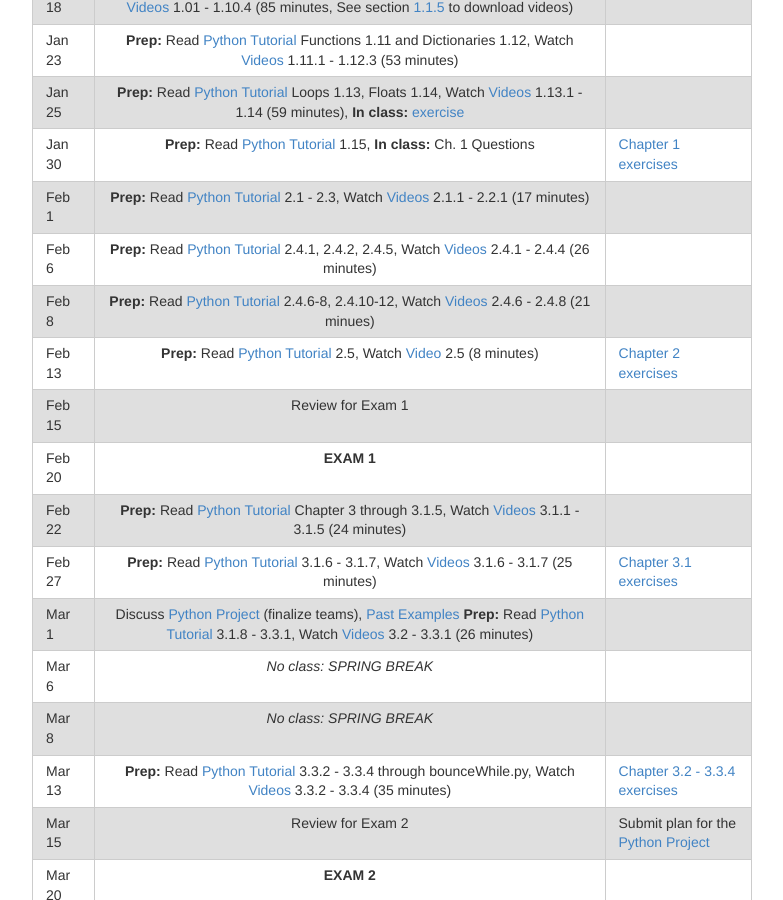
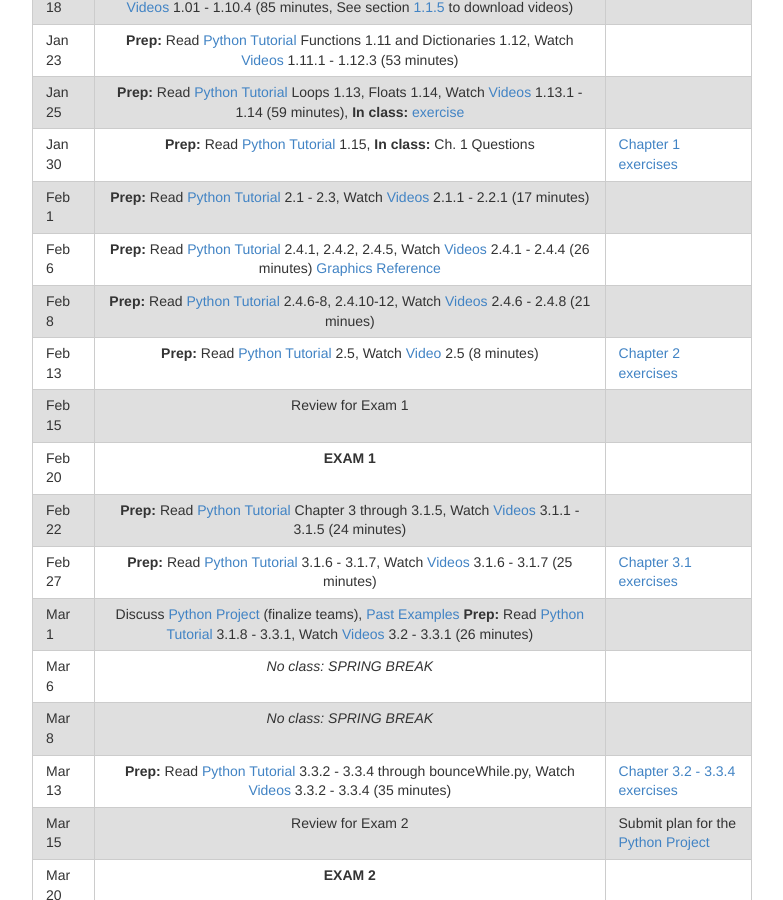
Before and after one commit to hwheeler01/comp150, a Jekyll site: the page built from syllabus.md, in a window 1280 px wide and 900 px high, scrolled down 5393 px. Shown: the whole window, without its empty margins (248-1031 px from the left). Built offline with Jekyll 4.4.1, drawn with Linux system fonts in a browser that asks for light colours.

Commit message:
add graphics reference link

```diff
--- a/syllabus.md
+++ b/syllabus.md
@@ -211,7 +211,7 @@ In the Activities column **"Prep:"** means preparation done ***before*** class!
 |Jan 25|**Prep:** Read [Python Tutorial](http://anh.cs.luc.edu/python/hands-on/3.1/handsonHtml/index.html) Loops 1.13, Floats 1.14, Watch [Videos](https://drive.google.com/drive/folders/0B5WvvnDHeaIYWkUxRWYxMExDeW8) 1.13.1 - 1.14 (59 minutes), **In class:** <a href="{{ site.baseurl }}/playComputer_loopy.rtf">exercise</a> |
 |Jan 30|**Prep:** Read [Python Tutorial](http://anh.cs.luc.edu/python/hands-on/3.1/handsonHtml/index.html) 1.15, **In class:** Ch. 1 Questions |<a href="http://hwheeler01.github.io/comp150/HW/CheckOnTutorial-1.html">Chapter 1 exercises</a>|
 |Feb 1|**Prep:** Read [Python Tutorial](http://anh.cs.luc.edu/python/hands-on/3.1/handsonHtml/index.html) 2.1 - 2.3, Watch [Videos](https://drive.google.com/drive/folders/0B5WvvnDHeaIYWkUxRWYxMExDeW8) 2.1.1 - 2.2.1 (17 minutes) | |
-|Feb 6|**Prep:** Read [Python Tutorial](http://anh.cs.luc.edu/python/hands-on/3.1/handsonHtml/index.html) 2.4.1, 2.4.2, 2.4.5, Watch [Videos](https://drive.google.com/drive/folders/0B5WvvnDHeaIYWkUxRWYxMExDeW8) 2.4.1 - 2.4.4 (26 minutes) |
+|Feb 6|**Prep:** Read [Python Tutorial](http://anh.cs.luc.edu/python/hands-on/3.1/handsonHtml/index.html) 2.4.1, 2.4.2, 2.4.5, Watch [Videos](https://drive.google.com/drive/folders/0B5WvvnDHeaIYWkUxRWYxMExDeW8) 2.4.1 - 2.4.4 (26 minutes) [Graphics Reference](http://mcsp.wartburg.edu/zelle/python/graphics/graphics/index.html) |
 |Feb 8|**Prep:** Read [Python Tutorial](http://anh.cs.luc.edu/python/hands-on/3.1/handsonHtml/index.html) 2.4.6-8, 2.4.10-12, Watch [Videos](https://drive.google.com/drive/folders/0B5WvvnDHeaIYWkUxRWYxMExDeW8) 2.4.6 - 2.4.8 (21 minues)|
 |Feb 13|**Prep:** Read [Python Tutorial](http://anh.cs.luc.edu/python/hands-on/3.1/handsonHtml/index.html) 2.5, Watch [Video](https://drive.google.com/drive/folders/0B5WvvnDHeaIYWkUxRWYxMExDeW8)  2.5 (8 minutes)|<a href="http://hwheeler01.github.io/comp150/HW/CheckOnTutorial-2.html">Chapter 2 exercises</a>|
 |Feb 15|Review for Exam 1 | |
```
